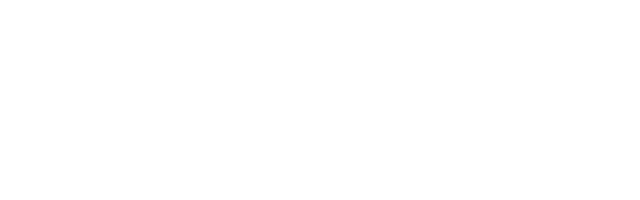
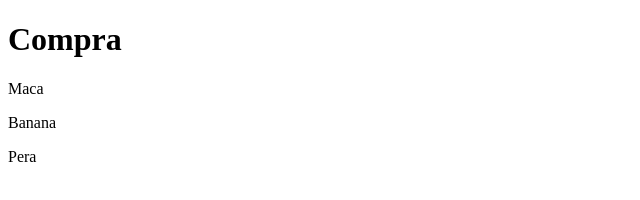
Before and after one commit to andressaf0/scm, a plain HTML site: page index.html in a window 1280 px wide. Shown: the whole page, without its empty margins (0-640 px from the left). Drawn offline with Linux system fonts and the light colour scheme.

Commit message:
Commit criando lista de compras

```diff
--- a/index.html
+++ b/index.html
@@ -4,9 +4,13 @@
     <meta charset="UTF-8">
     <meta http-equiv="X-UA-Compatible" content="IE=edge">
     <meta name="viewport" content="width=device-width, initial-scale=1.0">
-    <title>Document</title>
+    <title>Lista de Compra</title>
 </head>
 <body>
+    <h1>Compra</h1>
+    <p>Maca</p>
+    <p>Banana</p>
+    <p>Pera</p>
 
 </body>
 </html>
```
